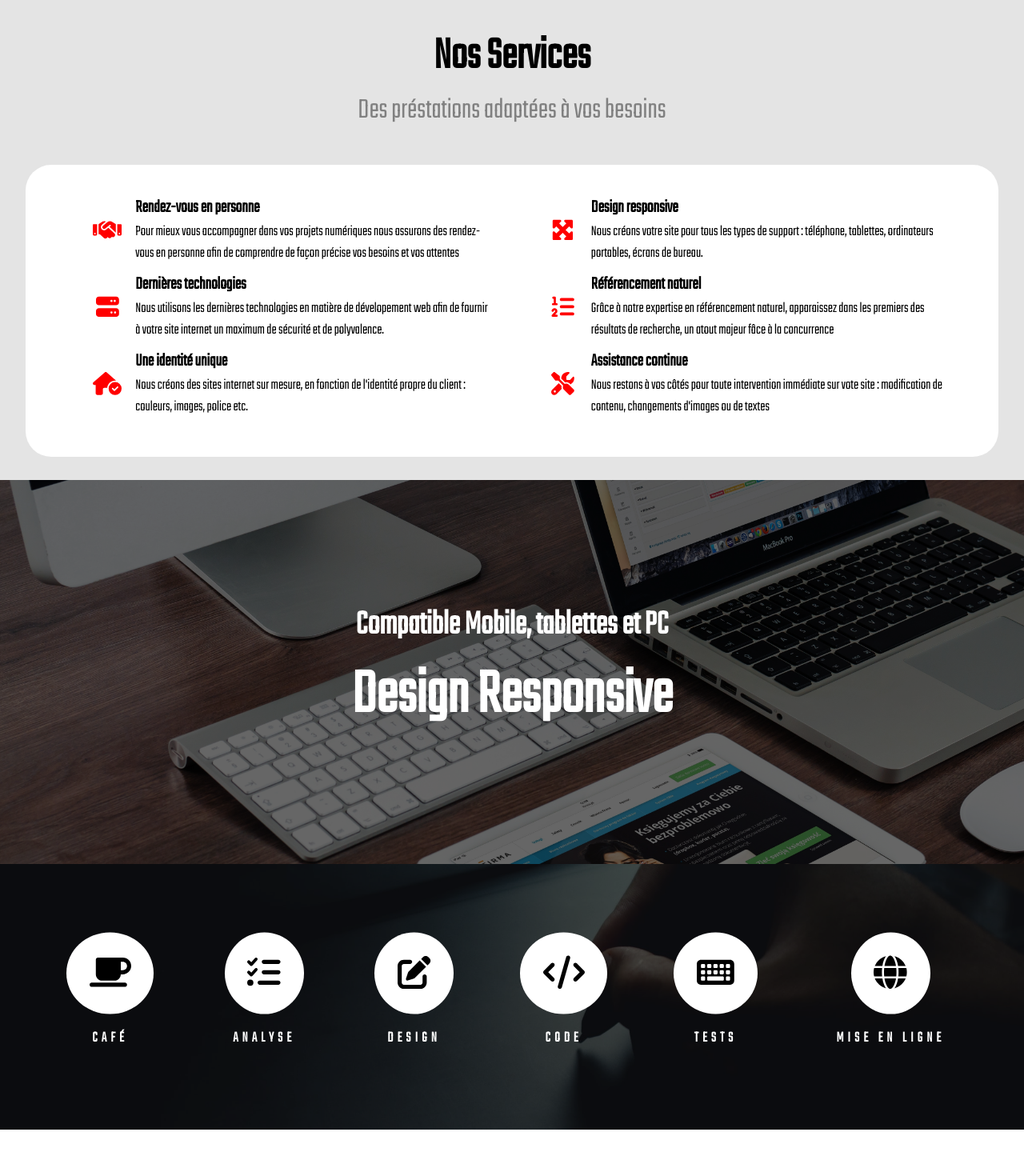
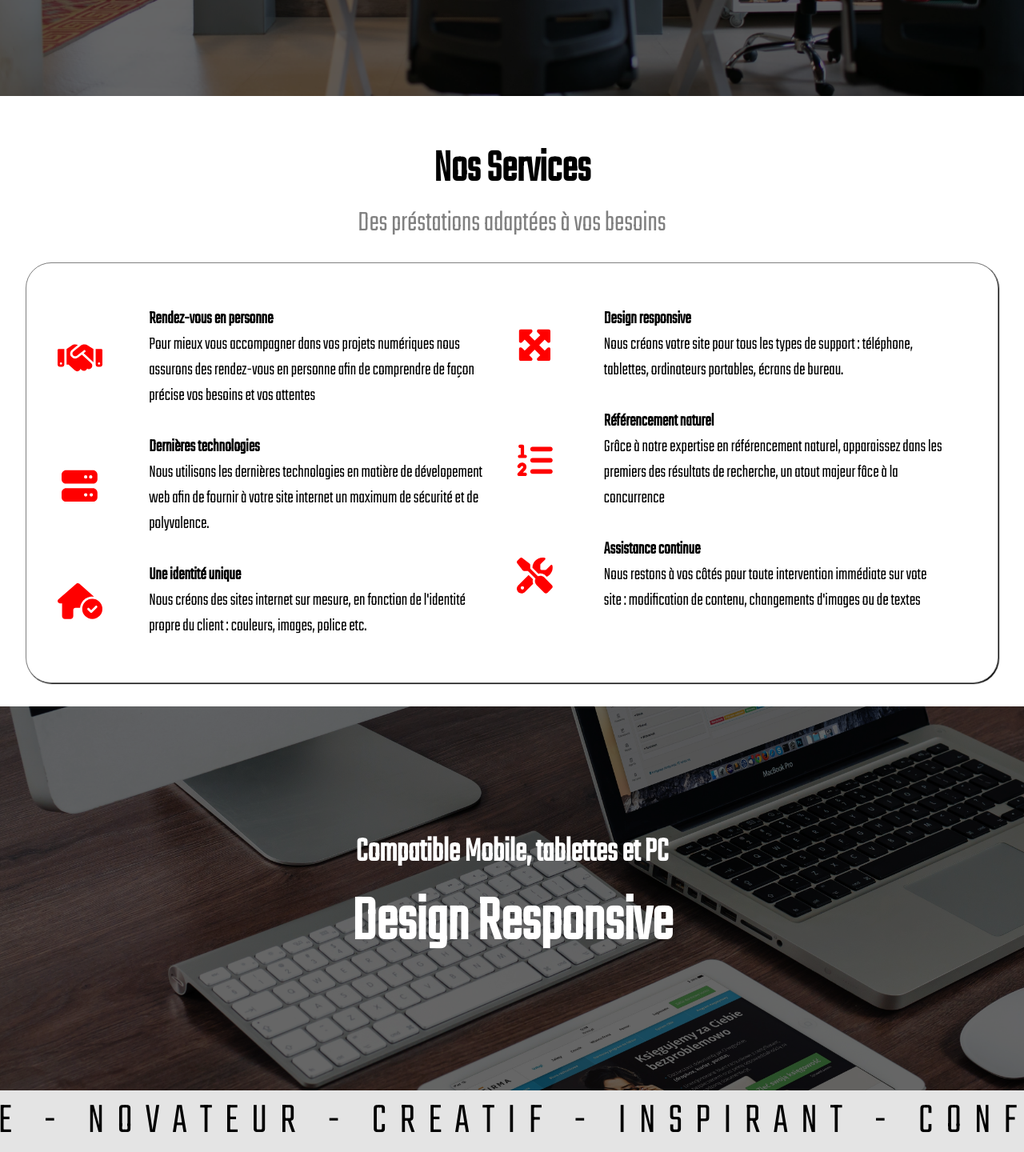
Before and after one commit to atc73/locomoweb, a Next.js app: page / in a window 1280 px wide. Shown: the part 520-1960 px from the top of the page at 80% size. Before the commit the page ends 1932 px from the top, so only its background shows below. Built offline with nearby package versions, Linux system fonts and the light colour scheme.

Commit message:
addition of sliding stripe

```diff
--- a/components/landingBanner.module.scss
+++ b/components/landingBanner.module.scss
@@ -1,6 +1,6 @@
 .coverImageContainer {
   position: relative;
-  height: 50vh;
+  height: 70vh;
 
   .coverImage {
     filter: brightness(40%);
@@ -11,15 +11,16 @@
     left: 50%;
     top: 50%;
     transform: translate(-50%, -50%);
-    width: 50%;
+    width: 70%;
+    text-align: center;
     color: white;
     z-index: 1;
 
     h1 {
-      font-size: calc(1.5rem + 2vw);
+      font-size: calc(2.3rem + 2vw);
     }
     p {
-      font-size: calc(1rem + 0.2vw);
+      font-size: calc(1.6rem + 0.2vw);
     }
   }
 }
--- a/components/services.module.scss
+++ b/components/services.module.scss
@@ -1,8 +1,9 @@
 .services {
+  background: white;
   padding: calc(1rem + 1vw) 0;
   .title {
     text-align: center;
-    padding: calc(1rem + 2vw);
+    padding: calc(1rem + 0.5vw) 0;
 
     h1 {
       font-size: calc(2rem + 2vw);
@@ -23,6 +24,8 @@
     display: flex;
     flex-wrap: wrap;
     justify-content: center;
+    border: 1px solid gray;
+    box-shadow: 1px 1px 1px;
 
     .leftColumn, .rightColumn {
       flex: 1;
@@ -34,14 +37,15 @@
 
         .cardContainer {
           display: flex;
+          padding: 1rem 0;
 
           .logoPart {
             display: flex;
             width: 10%;
             justify-content: center;
             align-items: center;
-            padding: 0 calc(0.6rem + 2vw);
-            font-size: calc(1rem + 1vw);
+            padding: 0 calc(3rem + 3vw) 0 0;
+            font-size: calc(2rem + 1vw);
             color: red;
           }
 
@@ -51,7 +55,7 @@
               font-size: calc(1rem + 0.5vw);
             }
             p {
-              font-size: calc(1rem + 0.2vw);
+              font-size: calc(1rem + 0.5vw);
             }
           }
         }
--- /dev/null
+++ b/components/slidingStripe.module.scss
@@ -0,0 +1,20 @@
+.mainContainer {
+  overflow: hidden;
+  display: flex;
+
+  span {
+    font-size: calc(1rem + 3vw);
+    white-space: nowrap;
+    letter-spacing: 1rem;
+    animation: slidingText 40s linear infinite;
+  }
+
+  @keyframes slidingText {
+    0% {
+      transform: translate(0, 0);
+    }
+    100% {
+      transform: translate(-100%, 0);
+    }
+  }
+}
--- /dev/null
+++ b/components/slidingStripe.tsx
@@ -0,0 +1,12 @@
+import styles from './slidingStripe.module.scss'
+
+const slidingStripe = () => {
+  return (
+    <section className={styles.mainContainer}>
+      <span>- VISIBLE - NOVATEUR - CREATIF - INSPIRANT - CONFIANT&nbsp;</span>
+      <span>- VISIBLE - NOVATEUR - CREATIF - INSPIRANT - CONFIANT&nbsp;</span>
+    </section>
+  )
+}
+
+export default slidingStripe
--- a/components/stepsToBuild.module.scss
+++ b/components/stepsToBuild.module.scss
@@ -22,6 +22,7 @@
       .cardContainer {
         margin: 0 auto;
         .logoPart {
+          position: relative;
           width: fit-content;
           margin: 0 auto;
           border-radius: 50%;
@@ -30,6 +31,39 @@
           .logo {
             font-size: calc(1rem + 2vw);
           }
+        }
+
+        .logoPart1::before, .logoPart2::before, .logoPart3::before, .logoPart4::before, .logoPart5::before, .logoPart6::before {
+          position: absolute;
+          top: 0;
+          left: -1rem;
+          content: "1";
+          background: red;
+          width: calc(1.6rem + 1vw);
+          height: calc(1.6rem + 1vw);
+          border-radius: 50%;
+          color: white;
+          text-align: center;
+          line-height: calc(1.6rem + 1vw);
+          font-size: calc(1rem + 1vw);
+          font-weight: bold;
+        }
+
+        .logoPart2::before {
+          content: "2";
+        }
+
+        .logoPart3::before {
+          content: "3";
+        }
+        .logoPart4::before {
+          content: "4";
+        }
+        .logoPart5::before {
+          content: "5";
+        }
+        .logoPart6::before {
+          content: "6";
         }
 
         .textPart {
--- a/components/stepsToBuild.tsx
+++ b/components/stepsToBuild.tsx
@@ -22,7 +22,7 @@ const stepsToBuild = () => {
       <div className={styles.itemsContainer}>
         <div className={styles.card}>
           <div className={styles.cardContainer}>
-            <div className={styles.logoPart}>
+            <div className={`${styles.logoPart} ${styles.logoPart1}`}>
               <FontAwesomeIcon
                 className={styles.logo}
                 icon={faMugSaucer}
@@ -35,7 +35,7 @@ const stepsToBuild = () => {
         </div>
         <div className={styles.card}>
           <div className={styles.cardContainer}>
-            <div className={styles.logoPart}>
+            <div className={`${styles.logoPart} ${styles.logoPart2}`}>
               <FontAwesomeIcon
                 className={styles.logo}
                 icon={faListCheck}
@@ -48,7 +48,7 @@ const stepsToBuild = () => {
         </div>
         <div className={styles.card}>
           <div className={styles.cardContainer}>
-            <div className={styles.logoPart}>
+            <div className={`${styles.logoPart} ${styles.logoPart3}`}>
               <FontAwesomeIcon
                 className={styles.logo}
                 icon={faPenToSquare}
@@ -61,7 +61,7 @@ const stepsToBuild = () => {
         </div>
         <div className={styles.card}>
           <div className={styles.cardContainer}>
-            <div className={styles.logoPart}>
+            <div className={`${styles.logoPart} ${styles.logoPart4}`}>
               <FontAwesomeIcon
                 className={styles.logo}
                 icon={faCode}
@@ -74,7 +74,7 @@ const stepsToBuild = () => {
         </div>
         <div className={styles.card}>
           <div className={styles.cardContainer}>
-            <div className={styles.logoPart}>
+            <div className={`${styles.logoPart} ${styles.logoPart5}`}>
               <FontAwesomeIcon
                 className={styles.logo}
                 icon={faKeyboard}
@@ -87,7 +87,7 @@ const stepsToBuild = () => {
         </div>
         <div className={styles.card}>
           <div className={styles.cardContainer}>
-            <div className={styles.logoPart}>
+            <div className={`${styles.logoPart} ${styles.logoPart6}`}>
               <FontAwesomeIcon
                 className={styles.logo}
                 icon={faGlobe}
--- a/pages/index.tsx
+++ b/pages/index.tsx
@@ -6,6 +6,7 @@ import Header from '../components/header'
 import LandingBanner from '../components/landingBanner'
 import Services from '../components/services'
 import ResponsiveBanner from '../components/responsiveBanner'
+import SlidingStripe from '../components/slidingStripe'
 import StepsToBuild from '../components/stepsToBuild'
 
 
@@ -22,6 +23,7 @@ const Home: NextPage = () => {
         <LandingBanner />
         <Services />
         <ResponsiveBanner />
+        <SlidingStripe />
         <StepsToBuild />
       </main>
     </div>
```
